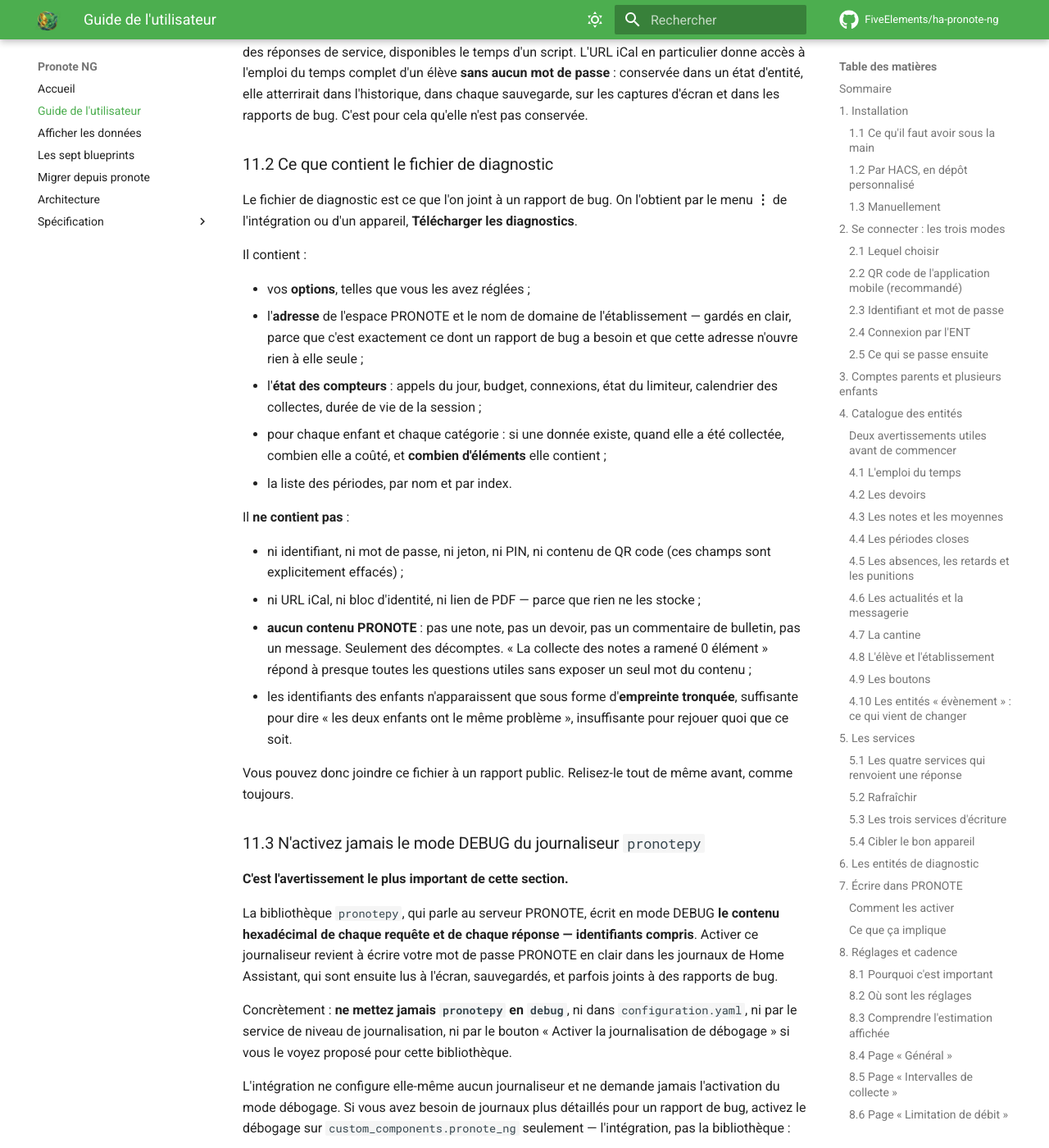
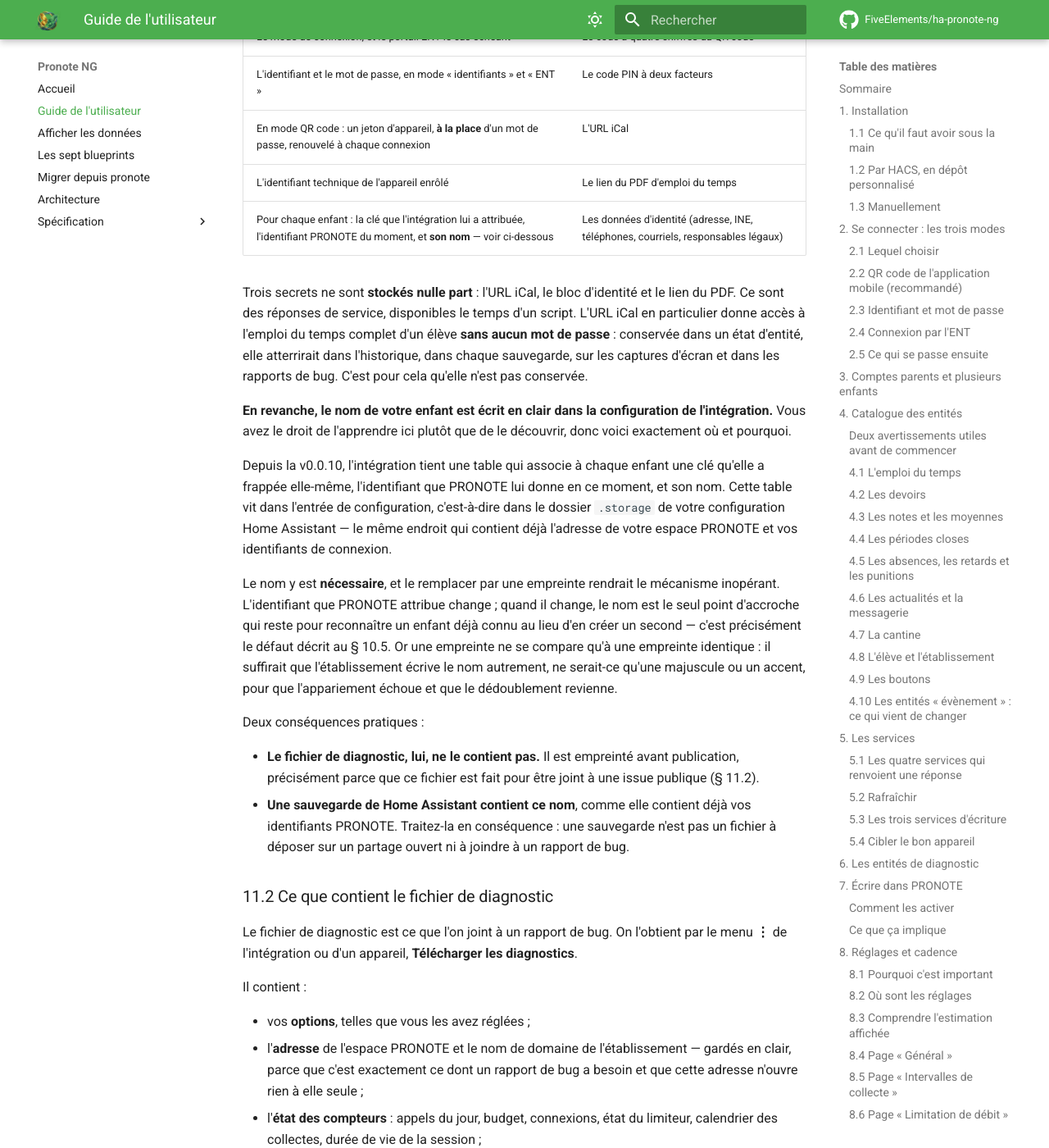
Before and after one commit to FiveElements/ha-pronote-ng, an MkDocs documentation site: the page built from docs/GUIDE-UTILISATEUR.md, in a window 1280 px wide and 1400 px high, scrolled down 44512 px. Shown: the whole window at 82% size. Built offline with MkDocs 1.6.1 and Material for MkDocs 9.7.7, drawn with Linux system fonts in a browser that asks for light colours; comment, search, counter and statistics services are not loaded; some of the changed text lies outside the part shown.

Commit message:
docs(guide): les clés d'enfant — renommer est sans danger, et .storage porte le nom
Les deux sections que j'attendais pour écrire, avec les faits vérifiés par
`ha-pronote-core` dans 0195d86 plutôt que supposés.

§ 10.5 gagne deux paragraphes. Le premier parce que la crainte est
naturelle et fausse : sur cette installation, l'appareil figé est
justement celui que l'utilisateur avait renommé. L'appariement porte sur
le nom que **PRONOTE** publie, jamais sur le libellé Home Assistant, donc
renommer un appareil ou une entité n'a aucun effet -- et
`test_the_entity_id_survives_byte_for_byte` pose un `name_by_user` avant
la mise en place et le retrouve après. Le second parce qu'il n'y a
finalement **aucun** signalement de réparation : l'adoption est
silencieuse, journalisée en clés techniques seulement. Quelqu'un qui
cherche la notification ne la trouvera pas, et le § 10.2 ne l'annonce pas
non plus.

§ 11.1 dit maintenant que le nom de l'enfant est écrit **en clair** dans
l'entrée de configuration, et pourquoi il ne peut pas être empreinté :
l'identifiant PRONOTE tourne, le nom est le seul point d'accroche qui
reste pour reconnaître un enfant déjà connu, et une empreinte ne se
compare qu'à une empreinte identique -- un accent ou une majuscule
changés côté établissement suffiraient à faire revenir le dédoublement du
§ 10.5. Avec les deux conséquences pratiques : le fichier de diagnostic
l'empreinte avant publication, une sauvegarde Home Assistant ne
l'empreinte pas.

La ligne du tableau qui disait « la liste des enfants suivis » nomme
maintenant les trois champs réellement stockés.

Co-Authored-By: Claude Opus 5 (1M context) <noreply@anthropic.com>

```diff
--- a/docs/GUIDE-UTILISATEUR.md
+++ b/docs/GUIDE-UTILISATEUR.md
@@ -1539,6 +1539,22 @@ identifiants internes **sur place** : les identifiants d'entité, l'appareil, le
 noms que vous avez donnés, les pièces et les étiquettes sont conservés. Rien à
 refaire côté cartes ni côté automatisations.
 
+**Renommer n'y est pour rien, et renommer reste sans danger.** L'appareil
+figé est souvent celui que vous aviez renommé, ce qui donne à croire que le
+renommage a provoqué le dédoublement. Ce n'est pas le cas, et il ne peut pas
+l'être : l'appariement d'un enfant se fait sur le nom que **PRONOTE** publie,
+jamais sur le libellé affiché dans Home Assistant. Renommer un appareil, une
+entité, ou les deux, n'a aucun effet sur ce mécanisme. Un test compare le nom
+que vous avez donné octet par octet avant et après la mise à jour, parce que
+c'est la promesse la plus lourde de cette page.
+
+**N'attendez pas de notification.** L'adoption des clés se fait en silence : la
+mise à jour ne crée **aucun** signalement dans *Paramètres → Système →
+Réparations*, et rien ne vous annonce qu'elle a eu lieu. Elle laisse une trace
+dans le journal de l'intégration, en clés techniques seulement — jamais un nom
+d'enfant. Le seul signe visible est celui décrit ici : un appareil de plus, dont
+les entités ne bougent plus.
+
 **Si vous hésitez**, ne supprimez rien et prenez une sauvegarde d'abord : un
 appareil figé ne consomme aucune requête et ne dérange que la liste des
 appareils. L'intégration ne le supprime pas d'elle-même, précisément parce que
@@ -1564,7 +1580,7 @@ Ce qui est conservé dans la configuration de l'intégration :
 | L'identifiant et le mot de passe, en mode « identifiants » et « ENT » | Le code PIN à deux facteurs |
 | En mode QR code : un jeton d'appareil, **à la place** d'un mot de passe, renouvelé à chaque connexion | L'URL iCal |
 | L'identifiant technique de l'appareil enrôlé | Le lien du PDF d'emploi du temps |
-| La liste des enfants suivis | Les données d'identité (adresse, INE, téléphones, courriels, responsables légaux) |
+| Pour chaque enfant : la clé que l'intégration lui a attribuée, l'identifiant PRONOTE du moment, et **son nom** — voir ci-dessous | Les données d'identité (adresse, INE, téléphones, courriels, responsables légaux) |
 
 Trois secrets ne sont **stockés nulle part** : l'URL iCal, le bloc d'identité et
 le lien du PDF. Ce sont des réponses de service, disponibles le temps d'un
@@ -1572,6 +1588,35 @@ script. L'URL iCal en particulier donne accès à l'emploi du temps complet d'un
 élève **sans aucun mot de passe** : conservée dans un état d'entité, elle
 atterrirait dans l'historique, dans chaque sauvegarde, sur les captures d'écran
 et dans les rapports de bug. C'est pour cela qu'elle n'est pas conservée.
+
+**En revanche, le nom de votre enfant est écrit en clair dans la configuration
+de l'intégration.** Vous avez le droit de l'apprendre ici plutôt que de le
+découvrir, donc voici exactement où et pourquoi.
+
+Depuis la v0.0.10, l'intégration tient une table qui associe à chaque enfant une
+clé qu'elle a frappée elle-même, l'identifiant que PRONOTE lui donne en ce
+moment, et son nom. Cette table vit dans l'entrée de configuration, c'est-à-dire
+dans le dossier `.storage` de votre configuration Home Assistant — le même
+endroit qui contient déjà l'adresse de votre espace PRONOTE et vos identifiants
+de connexion.
+
+Le nom y est **nécessaire**, et le remplacer par une empreinte rendrait le
+mécanisme inopérant. L'identifiant que PRONOTE attribue change ; quand il
+change, le nom est le seul point d'accroche qui reste pour reconnaître un enfant
+déjà connu au lieu d'en créer un second — c'est précisément le défaut décrit au
+§ 10.5. Or une empreinte ne se compare qu'à une empreinte identique : il
+suffirait que l'établissement écrive le nom autrement, ne serait-ce qu'une
+majuscule ou un accent, pour que l'appariement échoue et que le dédoublement
+revienne.
+
+Deux conséquences pratiques :
+
+- **Le fichier de diagnostic, lui, ne le contient pas.** Il est empreinté avant
+  publication, précisément parce que ce fichier est fait pour être joint à une
+  issue publique (§ 11.2).
+- **Une sauvegarde de Home Assistant contient ce nom**, comme elle contient déjà
+  vos identifiants PRONOTE. Traitez-la en conséquence : une sauvegarde n'est pas
+  un fichier à déposer sur un partage ouvert ni à joindre à un rapport de bug.
 
 ### 11.2 Ce que contient le fichier de diagnostic
 
```
